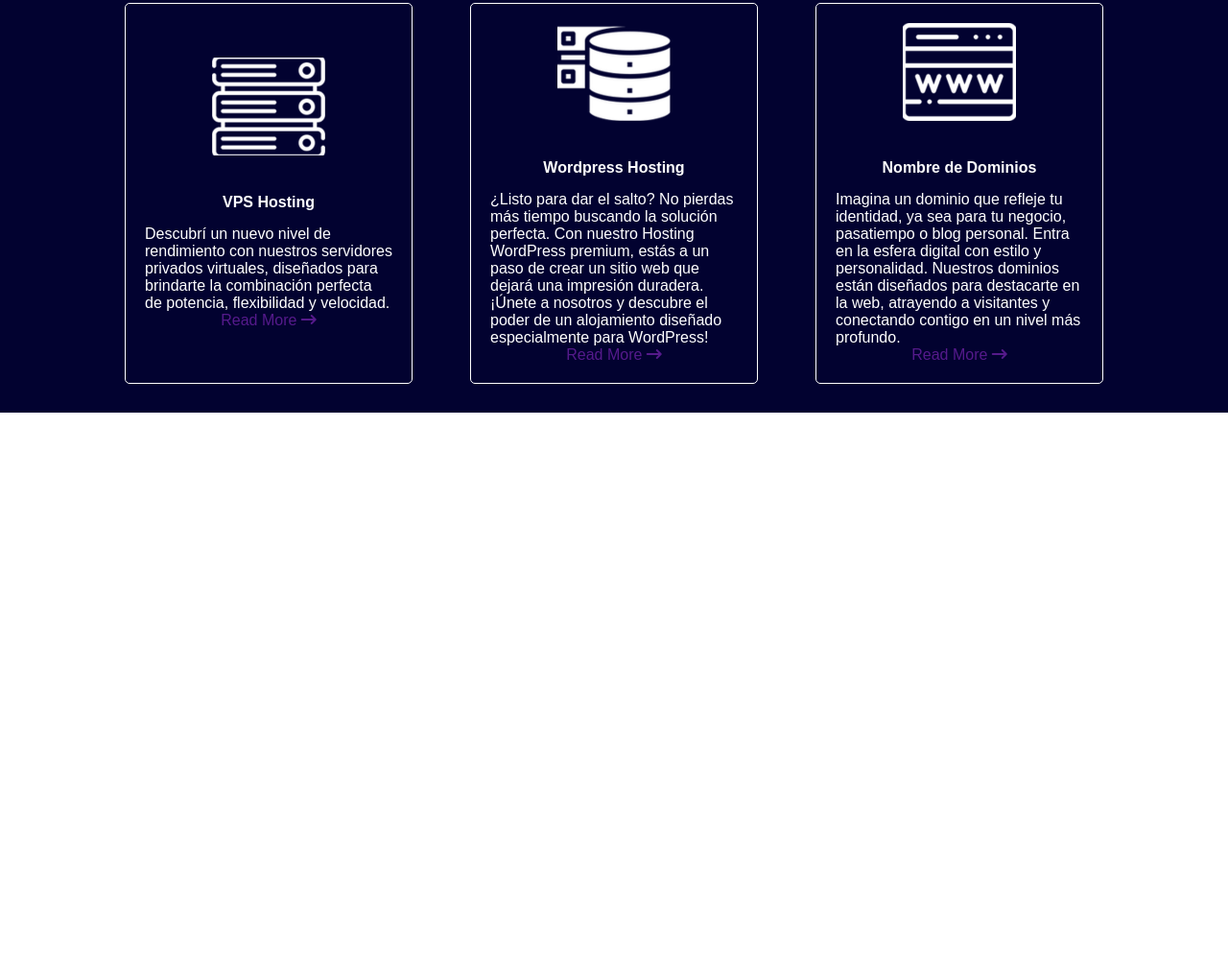
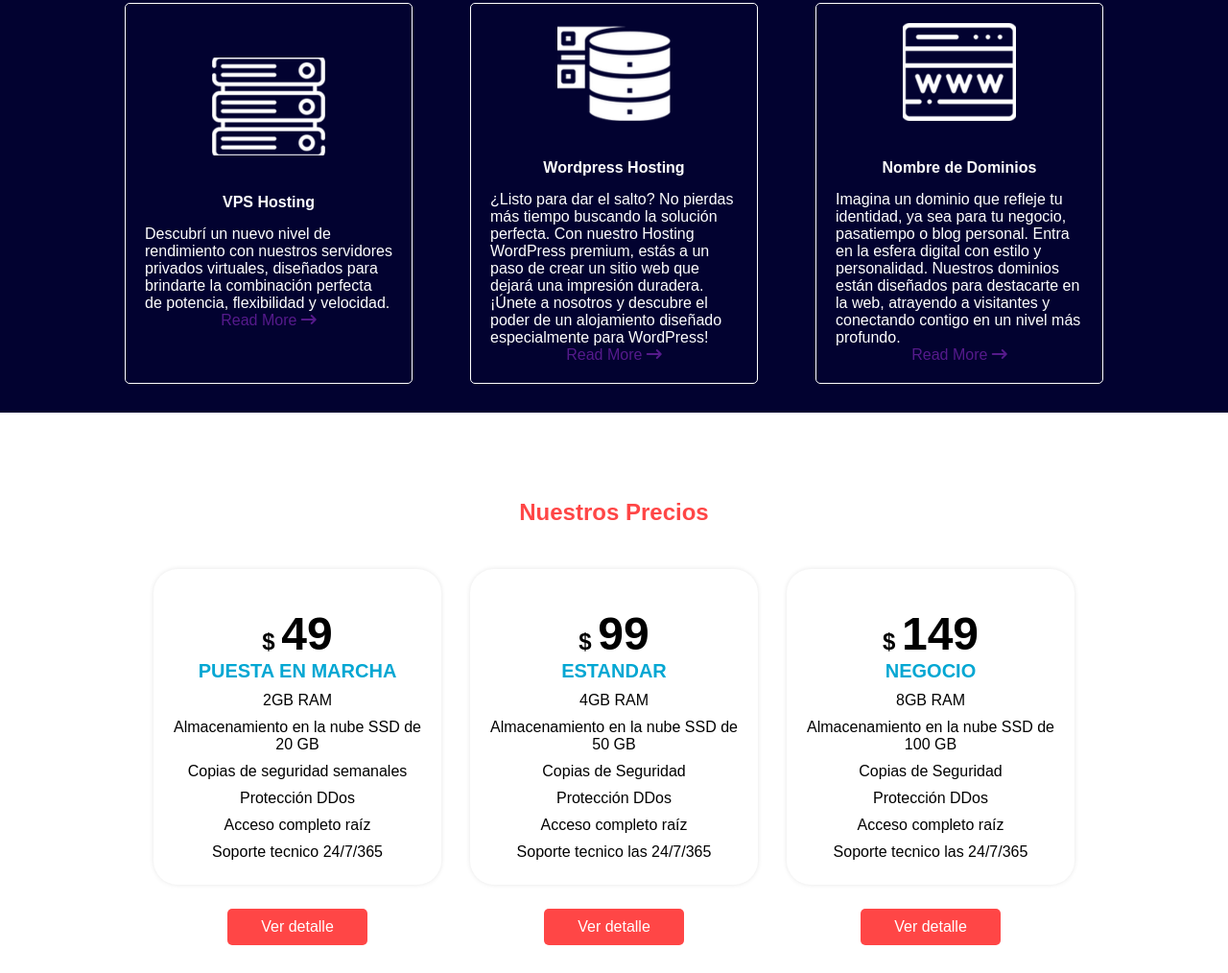
Before and after one commit to johermac1/integrador, a plain HTML site: page index.html in a window 1280 px wide. Shown: the part 1786-2800 px from the top of the page at 96% size. Before the commit the page ends 2216 px from the top, so only its background shows below. Drawn offline with Linux system fonts and the light colour scheme; a web font is replaced by a local one.

Commit message:
sumando cambios

```diff
--- a/index.html
+++ b/index.html
@@ -191,6 +191,67 @@
       </div>
     </section>
 
-    <!-- end info section -->
+    <!-- price section -->
+
+    <section class="price_section layout_padding">
+      <div class="container">
+        <div class="heading_container heading_center">
+          <h2>Nuestros Precios</h2>
+        </div>
+        <div class="price_container">
+          <div class="box">
+            <div class="detail-box">
+              <h2>$ <span>49</span></h2>
+              <h6>Puesta en Marcha</h6>
+              <ul class="price_features">
+                <li>2GB RAM</li>
+                <li>Almacenamiento en la nube SSD de 20 GB</li>
+                <li>Copias de seguridad semanales</li>
+                <li>Protección DDos</li>
+                <li>Acceso completo raíz</li>
+                <li>Soporte tecnico 24/7/365</li>
+              </ul>
+            </div>
+            <div class="btn-box">
+              <a href=""> Ver detalle </a>
+            </div>
+          </div>
+          <div class="box">
+            <div class="detail-box">
+              <h2>$ <span>99</span></h2>
+              <h6>Estandar</h6>
+              <ul class="price_features">
+                <li>4GB RAM</li>
+                <li>Almacenamiento en la nube SSD de 50 GB</li>
+                <li>Copias de Seguridad</li>
+                <li>Protección DDos</li>
+                <li>Acceso completo raíz</li>
+                <li>Soporte tecnico las 24/7/365</li>
+              </ul>
+            </div>
+            <div class="btn-box">
+              <a href=""> Ver detalle </a>
+            </div>
+          </div>
+          <div class="box">
+            <div class="detail-box">
+              <h2>$ <span>149</span></h2>
+              <h6>Negocio</h6>
+              <ul class="price_features">
+                <li>8GB RAM</li>
+                <li>Almacenamiento en la nube SSD de 100 GB</li>
+                <li>Copias de Seguridad</li>
+                <li>Protección DDos</li>
+                <li>Acceso completo raíz</li>
+                <li>Soporte tecnico las 24/7/365</li>
+              </ul>
+            </div>
+            <div class="btn-box">
+              <a href=""> Ver detalle</a>
+            </div>
+          </div>
+        </div>
+      </div>
+    </section>
   </body>
 </html>
--- a/style.css
+++ b/style.css
@@ -270,3 +270,132 @@ main {
   margin-top: 25px;
   padding: 15px;
 }
+
+/*price section*/
+
+.layout_padding {
+  padding: 90px 0;
+}
+
+.heading_container {
+  display: -webkit-box;
+  display: -ms-flexbox;
+  display: flex;
+  -webkit-box-orient: vertical;
+  -webkit-box-direction: normal;
+  -ms-flex-direction: column;
+  flex-direction: column;
+  -webkit-box-align: start;
+  -ms-flex-align: start;
+  align-items: flex-start;
+}
+
+.heading_container h2 {
+  position: relative;
+  font-weight: bold;
+  margin: 0;
+}
+
+.heading_container.heading_center {
+  -webkit-box-align: center;
+  -ms-flex-align: center;
+  align-items: center;
+  text-align: center;
+}
+
+.heading_container p {
+  margin-top: 10px;
+  margin-bottom: 0;
+}
+
+.price_section .price_container {
+  display: -webkit-box;
+  display: -ms-flexbox;
+  display: flex;
+  -ms-flex-wrap: wrap;
+  flex-wrap: wrap;
+  -webkit-box-pack: center;
+  -ms-flex-pack: center;
+  justify-content: center;
+  text-align: center;
+}
+
+.price_section .price_container .box {
+  margin: 45px 15px 0 15px;
+}
+
+.price_section .price_container .box .detail-box {
+  width: 300px;
+  padding: 40px 20px 15px 20px;
+  background-color: #fff;
+  border-radius: 25px;
+  -webkit-box-shadow: 0 0 5px 0 rgba(0, 0, 0, 0.1);
+  box-shadow: 0 0 5px 0 rgba(0, 0, 0, 0.1);
+}
+
+.price_section .price_container .box .detail-box h2 {
+  font-weight: bold;
+}
+
+.price_section .price_container .box .detail-box h2 span {
+  font-size: 3rem;
+}
+
+.price_section .price_container .box .detail-box h6 {
+  text-transform: uppercase;
+  color: #03a7d3;
+  font-size: 20px;
+  margin-bottom: 10px;
+}
+
+.price_section .price_container .box .price_features {
+  padding: 0;
+  list-style-type: none;
+}
+
+.price_section .price_container .box .price_features li {
+  margin: 10px 0;
+}
+
+.price_section .price_container .box .btn-box {
+  margin-top: 25px;
+}
+
+.price_section .price_container .box .btn-box a {
+  display: inline-block;
+  padding: 10px 35px;
+  background-color: #ff4646;
+  color: #ffffff;
+  border-radius: 5px;
+  border: 1px solid #ff4646;
+  -webkit-transition: all 0.3s;
+  transition: all 0.3s;
+  border: none;
+}
+
+.price_section .price_container .box .btn-box a:hover {
+  background-color: transparent;
+  color: #ff4646;
+}
+
+.price_section .price_container .box .btn-box a:hover {
+  background-color: #03a7d3;
+  color: #ffffff;
+}
+
+.price_section .price_container .box:hover {
+  color: #ffffff;
+}
+
+.price_section .price_container .box:hover .detail-box {
+  background-color: #03a7d3;
+}
+
+.price_section .price_container .box:hover h6 {
+  color: #ffffff;
+}
+
+.price_section .price_container .box:hover a {
+  background-color: #03a7d3;
+  color: #ffffff;
+}
```
